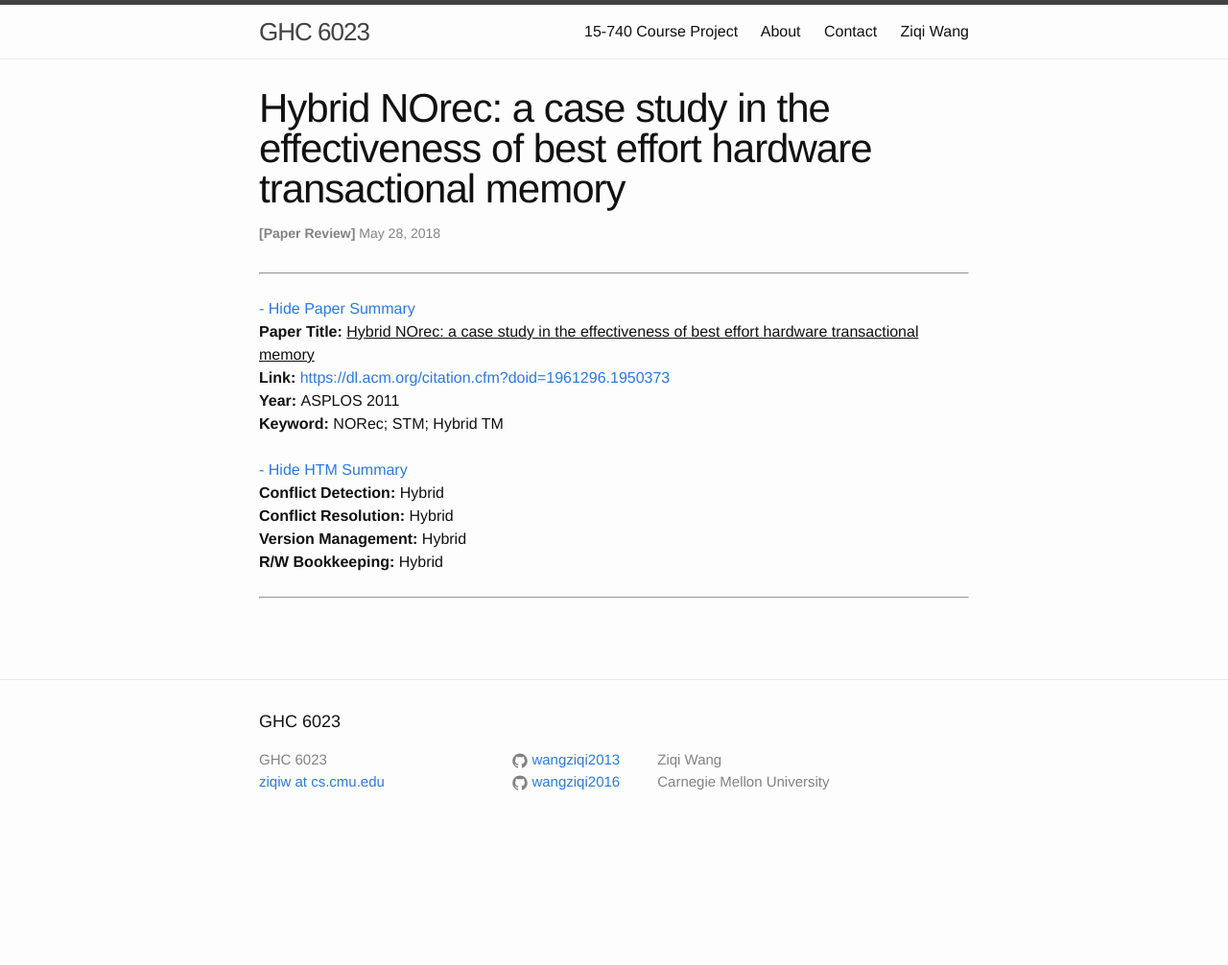
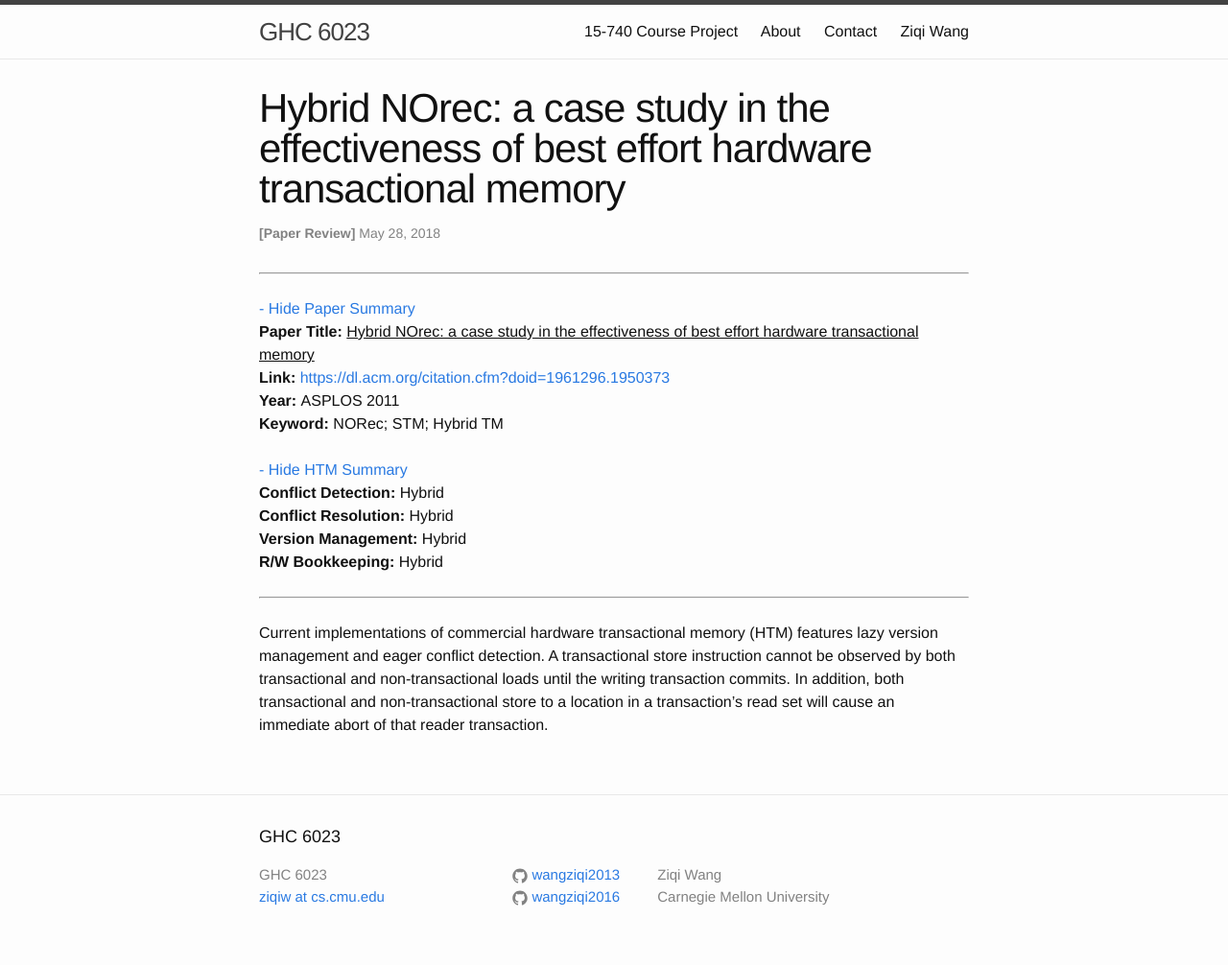
Before and after one commit to wangziqi2013/wangziqi2013.github.io, a Jekyll site: the page built from _posts/2018-05-28-Hybrid-Norec.markdown, in a window 1280 px wide. Shown: the whole page at 96% size. Built offline with Jekyll 4.4.1, drawn with Linux system fonts in a browser that asks for light colours; before the commit the page ends 900 px from its top, so only the background shows below that.

Commit message:
Adding HTM features

```diff
--- a/_posts/2018-05-28-Hybrid-Norec.markdown
+++ b/_posts/2018-05-28-Hybrid-Norec.markdown
@@ -12,3 +12,9 @@ htm_cd: Hybrid
 htm_cr: Hybrid
 version_mgmt: Hybrid
 ---
+
+Current implementations of commercial hardware transactional memory (HTM) features lazy
+version management and eager conflict detection. A transactional store instruction cannot be
+observed by both transactional and non-transactional loads until the writing transaction
+commits. In addition, both transactional and non-transactional store to a location in
+a transaction's read set will cause an immediate abort of that reader transaction.
```
